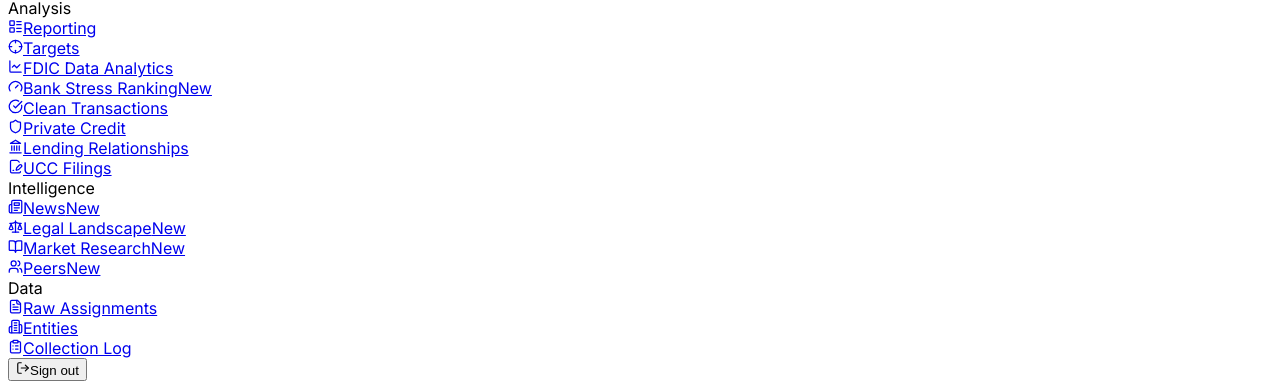
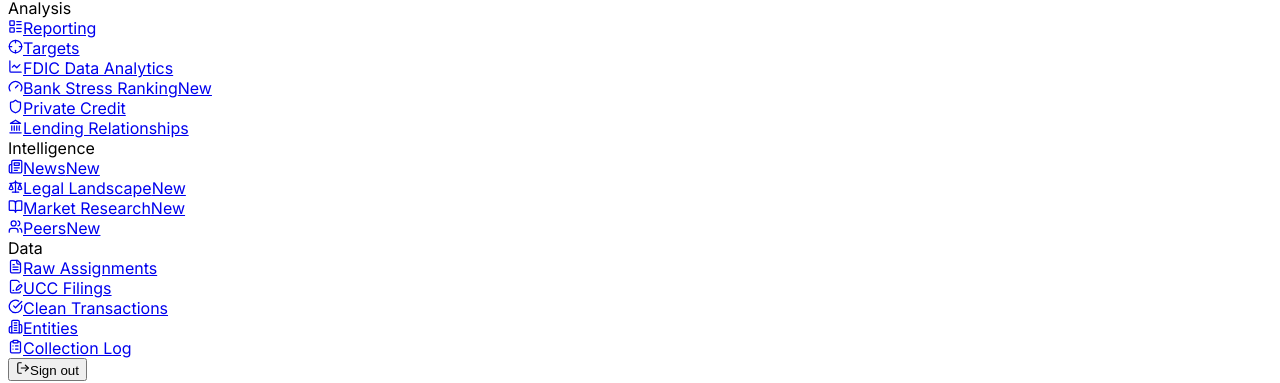
Before and after one commit to EnriqueColon/amo-dashboard, a React (Vite) app in the folder client/: page /private-credit#/ask in a window 1280 px wide. Shown: the part 164-547 px from the top of the page. Built offline with nearby package versions, Linux system fonts and the light colour scheme; no server answers; a web font is replaced by a local one.

Commit message:
Sidebar: move UCC Filings and Clean Transactions to the Data group
Owner request 29 Oct 2026. Nav grouping only; routes and pages unchanged.
Confluence section 4.3 navigation paragraph updated, session log entry added.

Co-Authored-By: Claude Fable 5.1 <noreply@anthropic.com>

```diff
--- a/client/src/components/Sidebar.tsx
+++ b/client/src/components/Sidebar.tsx
@@ -15,10 +15,8 @@ const NAV = [
   { href: '/targets',          icon: Crosshair,    label: 'Targets',            group: 'analysis' },
   { href: '/market-analytics', icon: LineChart,    label: 'FDIC Data Analytics',group: 'analysis' },
   { href: '/bank-stress',      icon: Gauge,        label: 'Bank Stress Ranking', group: 'analysis', badge: 'New' },
-  { href: '/clean-events',     icon: CheckCircle,  label: 'Clean Transactions', group: 'analysis' },
   { href: '/private-credit',   icon: Shield,       label: 'Private Credit',     group: 'analysis' },
   { href: '/credit-facilities',icon: Landmark,     label: 'Lending Relationships', group: 'analysis' },
-  { href: '/ucc',              icon: FileSignature,label: 'UCC Filings',        group: 'analysis' },
   // Intelligence: the Market Intelligence tool's tabs, rebuilt here one at a time
   // (docs/MARKET_INTEL_MERGE_SESSION.md). Peers first; News, Legal Landscape and
   // Market Research follow as each is ported.
@@ -27,6 +25,10 @@ const NAV = [
   { href: '/research',         icon: BookOpen,     label: 'Market Research',    group: 'intel', badge: 'New' },
   { href: '/peers',            icon: Users,        label: 'Peers',              group: 'intel', badge: 'New' },
   { href: '/assignments',      icon: FileText,     label: 'Raw Assignments',    group: 'data' },
+  // UCC Filings and Clean Transactions moved here from Analysis (owner, 29 Oct 2026):
+  // they are document views, not analyses.
+  { href: '/ucc',              icon: FileSignature,label: 'UCC Filings',        group: 'data' },
+  { href: '/clean-events',     icon: CheckCircle,  label: 'Clean Transactions', group: 'data' },
   { href: '/entities',         icon: Building2,    label: 'Entities',           group: 'data' },
   { href: '/collection-log',   icon: ClipboardList,label: 'Collection Log',     group: 'data' },
 ];
```
Also changed, not shown: 2 other files (tests, documents, lock files or other folders).
